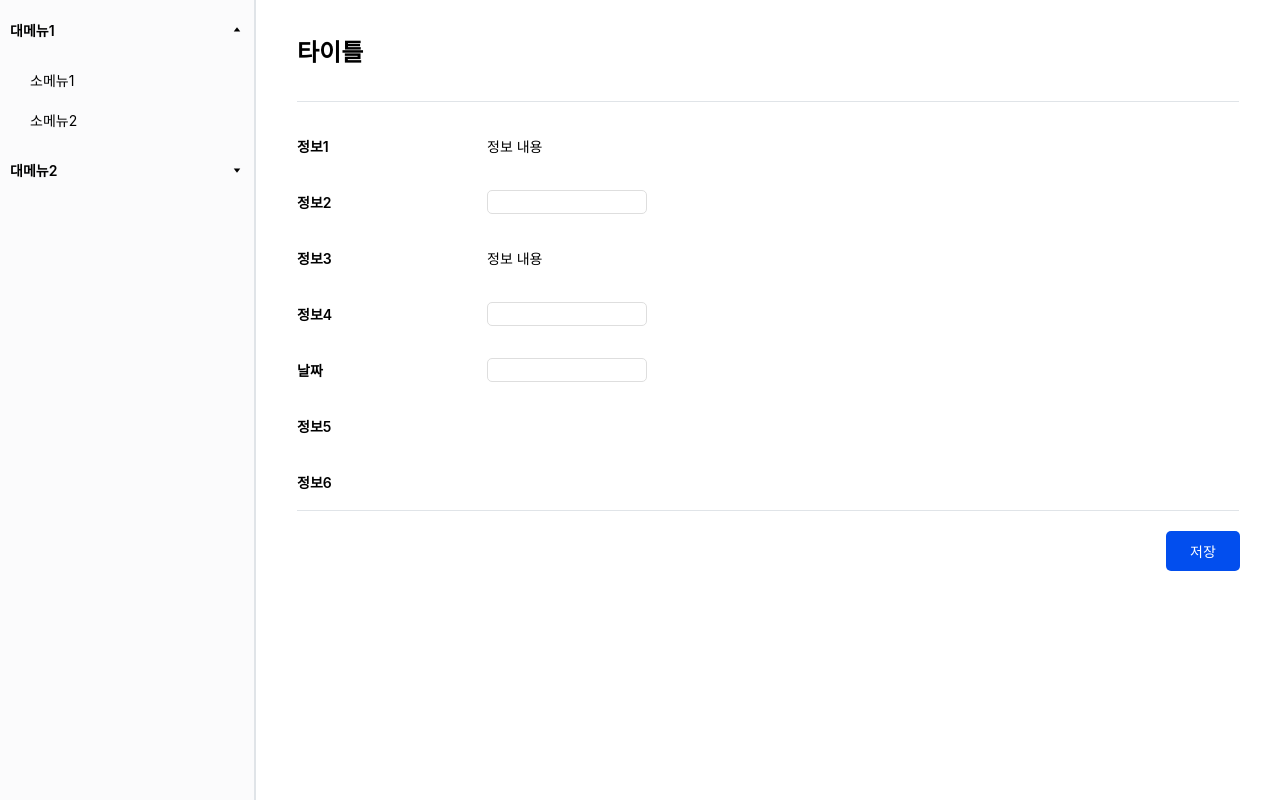
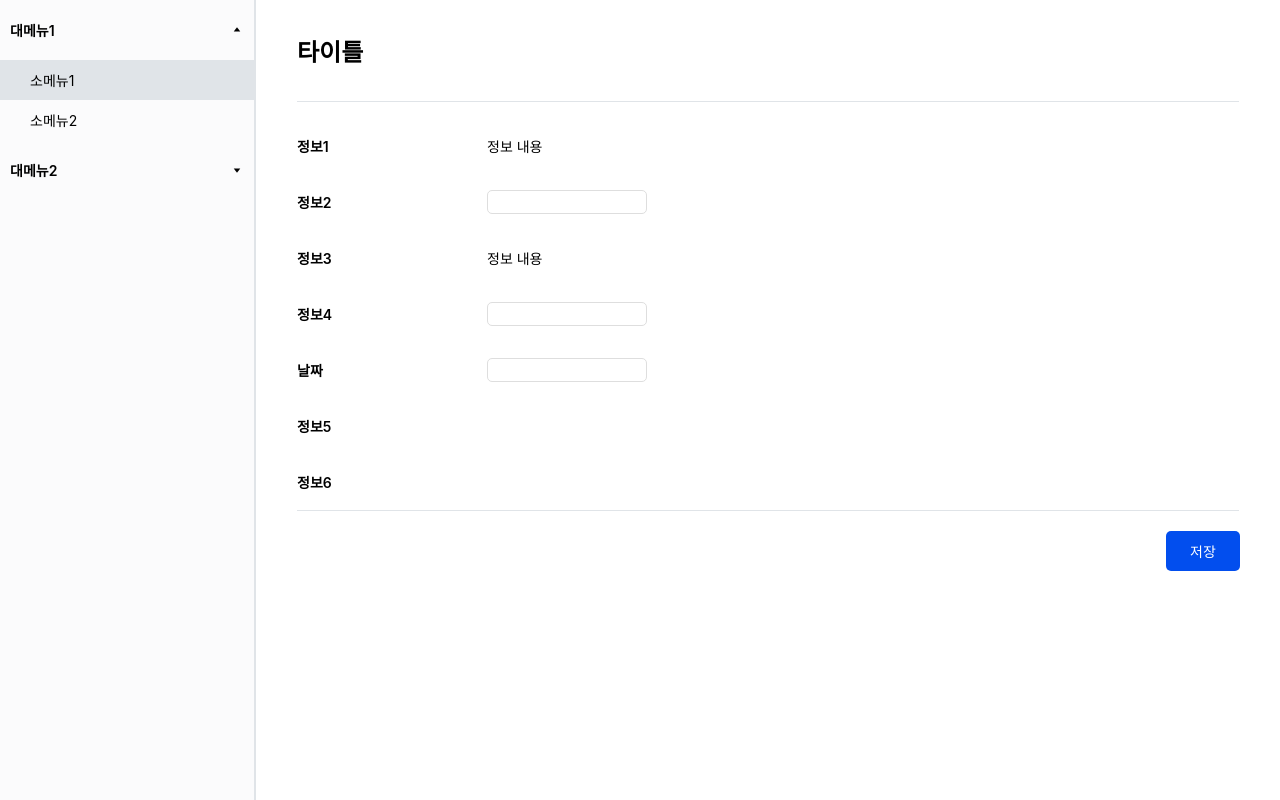
Before and after one commit to JuhyunjaceLee/Corporate-tasks, a React (Create React App) app: page / in a window 1280 px wide. Both pictures are taken after a click on the element "대메뉴1". Built offline with nearby package versions, Linux system fonts and the light colour scheme; no server answers.

Commit message:
add active func each subTitle

```diff
--- a/src/components/Navbar.jsx
+++ b/src/components/Navbar.jsx
@@ -1,33 +1,39 @@
-import React from "react";
+import React, { useState } from "react";
 import styles from "./Navbar.module.css";
 import NavbarList from "./NavbarList";
 
 export default function Navbar() {
-  // const title = ["대메뉴", "대메뉴2"];
+  const [selected, setSelected] = useState(1);
+  const selectedHandle = (id) => {
+    setSelected(id);
+  };
   const menu = [
     {
       title: "대메뉴1",
       list: [
-        { subTitle: "소메뉴1", id: 1 },
-        { subTitle: "소메뉴2", id: 2 },
+        { subTitle: "소메뉴1", id: 1, path: "/" },
+        { subTitle: "소메뉴2", id: 2, path: "/sub2" },
       ],
     },
     {
       title: "대메뉴2",
       list: [
-        { subTitle: "소메뉴3", id: 3 },
-        { subTitle: "소메뉴4", id: 4 },
+        { subTitle: "소메뉴3", id: 3, path: "/sub3" },
+        { subTitle: "소메뉴4", id: 4, path: "/sub4" },
       ],
     },
   ];
-  // const subTitle = "소메뉴";
   return (
     <div className={styles.contents}>
       {menu.map((m, idx) => (
-        <NavbarList title={m.title} list={m.list} key={idx} />
+        <NavbarList
+          title={m.title}
+          list={m.list}
+          key={idx}
+          selected={selected}
+          selectedHandle={selectedHandle}
+        />
       ))}
-
-      {/* <NavbarList title={title} /> */}
     </div>
   );
 }
--- a/src/components/NavbarList.jsx
+++ b/src/components/NavbarList.jsx
@@ -1,17 +1,15 @@
-import React, { useEffect, useState } from "react";
+import React, { useState } from "react";
 import styles from "./NavbarList.module.css";
 import { RxTriangleUp } from "react-icons/rx";
 
-export default function NavbarList({ title, list }) {
+export default function NavbarList({ title, list, selected, selectedHandle }) {
   const [toggle, setToggle] = useState(false);
-  const [selected, setSelected] = useState("");
   const toggleMenuHandler = () => {
     setToggle(!toggle);
   };
   const subTitleHandler = (id) => {
-    setSelected(id);
+    selectedHandle(id);
   };
-
   return (
     <>
       <div className={styles.menu_wrap} onClick={toggleMenuHandler}>
@@ -27,7 +25,7 @@
           return (
             <li
               className={
-                selected == sub.id
+                selected === sub.id
                   ? `${styles.subTitle_list_active}`
                   : `${styles.subTitle_list}`
               }
--- a/src/pages/Homepage.jsx
+++ b/src/pages/Homepage.jsx
@@ -19,6 +19,7 @@
       .then((response) => response.json())
       .then((data) => setData(data))
       .catch((error) => alert(error.message));
+    console.log(data);
   }, []);
   return (
     <div className={styles.contents}>
```
